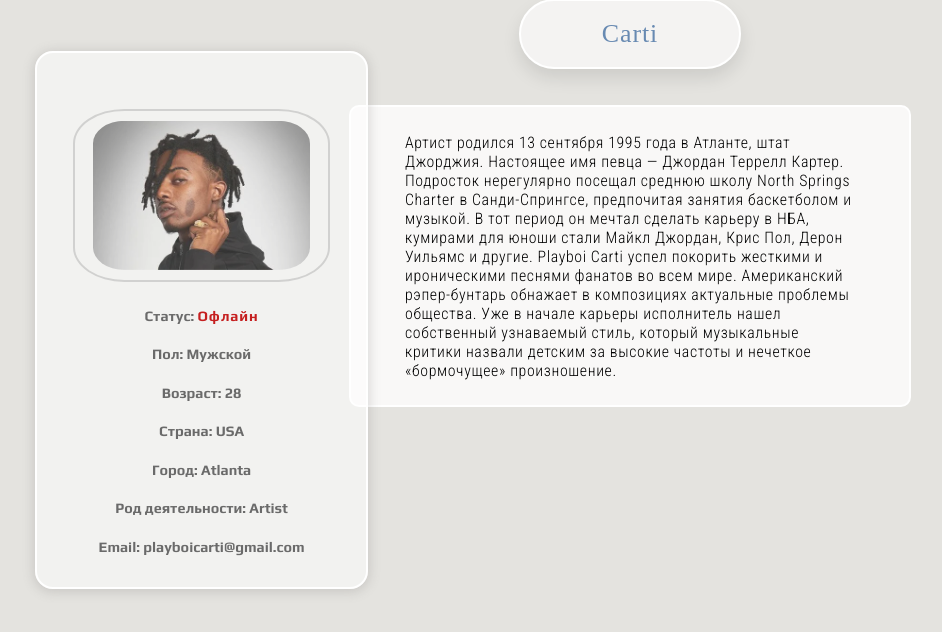
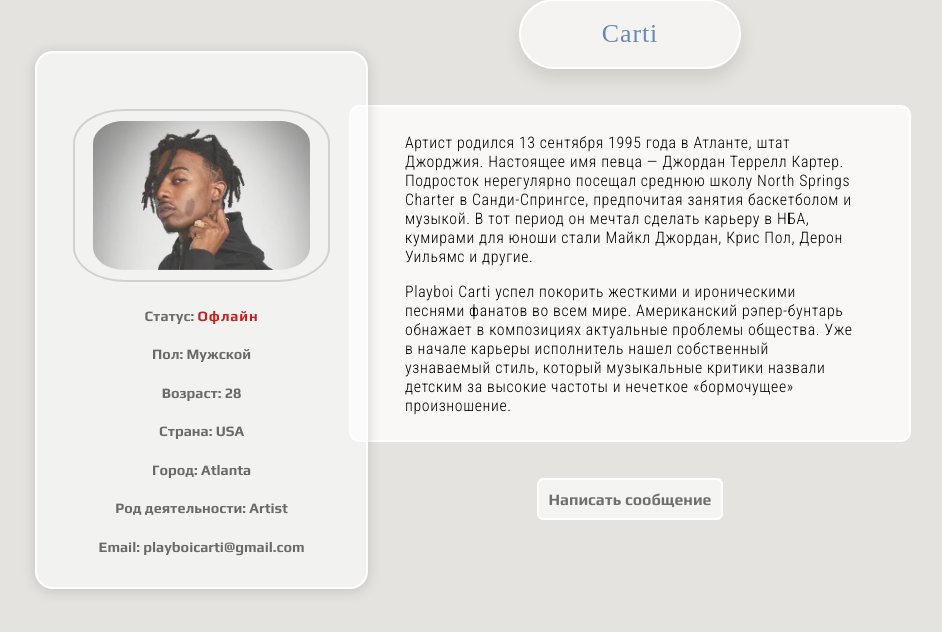
Before and after one commit to GeorgiosPython327Diploma/Diplo_Project, a Django app: page /accounts/profile/Carti/ in a window 1280 px wide. Shown: the part 91-723 px from the top of the page, without its empty margins (10-952 px from the left). Run offline with Django 5.2, Linux system fonts and the light colour scheme; data comes from the database, SQL or seed files in the repository; both versions use the stored data as it was after the commit; data that the repository does not hold is empty; some libraries are stand-ins or nearby versions; some web fonts are replaced.

Commit message:
final new

```diff
--- a/accounts/templates/accounts/public_profile.html
+++ b/accounts/templates/accounts/public_profile.html
@@ -3,9 +3,10 @@
 {% load static %}
 
 {% block content %}
+
     <h1>{{ user.username }}</h1>
     <div id="bio-text-container" style="transform: translateY(100%); transition: transform ease-in-out 0.8s;">
-        <p>{{ user.bio }}</p>
+        <p>{{ user.bio|linebreaks }}</p>
     </div>
     <div id="bio-container" style="transform: translateX(-100%); transition: transform ease-in-out 0.8s;">
         {% if user.avatar %}
@@ -21,4 +22,10 @@
         <p>Род деятельности: {{ user.occupation }}</p>
         <p>Email: {{ user.email }}</p>
     </div>
+<a id="compose-message-link" class="compose-message-public" href="{% url 'compose' %}">Написать сообщение</a>
+<div class="notification" id="notification">
+        <img src="{% static 'images/messages_icon.png' %}" alt="Иконка сообщения">
+        <p id="message"></p>
+</div>
+
 {% endblock %}
--- a/accounts/templates/accounts/user_profile.html
+++ b/accounts/templates/accounts/user_profile.html
@@ -41,10 +41,6 @@
         <li><a href="{% url 'add_article' %}">Создать статью </a></li>
     </ul>
 </div>
-<div class="notification" id="notification">
-        <img src="{% static 'images/messages_icon.png' %}" alt="Иконка сообщения">
-        <p id="message"></p>
-</div>
  <script>
       let profileMenu = document.getElementById('profileMenu');
       let profileService = document.querySelector('.profile-service');
--- a/core/static/css/style.css
+++ b/core/static/css/style.css
@@ -1480,9 +1480,10 @@ textarea {
     color: #fff;
     box-shadow: 0px 0px 10px rgba(40, 40, 40, 0.341);
     border-radius: 20px;
-    border: 7px solid rgba(239, 239, 239, 0.901);
+    border: 6px solid rgba(239, 239, 239, 0.901);
     height: 80px;
     text-align: center;
+    z-index: 999;
     display: none;
 }
 
@@ -1498,3 +1499,21 @@ textarea {
     display: block;
     margin: auto;
 }
+
+.compose-message-public{
+    text-decoration: none;
+    padding: 11px;
+    background-color: rgba(255, 255, 255, 0.615);
+    border: 3px solid rgb(255, 255, 255);
+    border-radius: 7px;
+    font-size: 1.1em;
+    font-weight: bold;
+    font-family: Play, serif;
+    color: rgba(82, 81, 81, 0.82);
+    transition: background-color ease-in-out 0.3s, color ease-in-out 0.3s;
+}
+
+.compose-message-public:hover{
+    background-color: rgba(110, 134, 184, 0.82);
+    color: #ffffff;
+}
--- /dev/null
+++ b/core/static/js/public-compose.js
@@ -0,0 +1,10 @@
+document.addEventListener("DOMContentLoaded", function() {
+    let composeMessageLink = document.getElementById('compose-message-link');
+
+    gsap.from(composeMessageLink, {
+        opacity: 0,
+        duration: 1,
+        delay: 0.5,
+        ease: "power3.inOut"
+    });
+});
--- a/core/static/js/toastify-notification.js
+++ b/core/static/js/toastify-notification.js
@@ -10,7 +10,7 @@ document.addEventListener("DOMContentLoaded", function() {
 
         setTimeout(function() {
             hideNotification();
-        }, 3000);
+        }, 1500);
     }
 
     function hideNotification() {
--- a/core/templates/core/base.html
+++ b/core/templates/core/base.html
@@ -163,5 +163,6 @@
     <script src="{% static 'js/about-project-animate.js' %}"></script>
     <script src="{% static 'js/count-message.js' %}"></script>
     <script src="{% static 'js/toastify-notification.js' %}"></script>
+    <script src="{% static 'js/public-compose.js' %}"></script>
 </body>
 </html>
```
Also changed, not shown: articles/templates/articles/edit_article.html (+8 -1 lines), articles/templates/articles/review_article.html (+6 -3 lines), articles/templates/articles/user_articles.html (+6 -2 lines), db.sqlite3.
